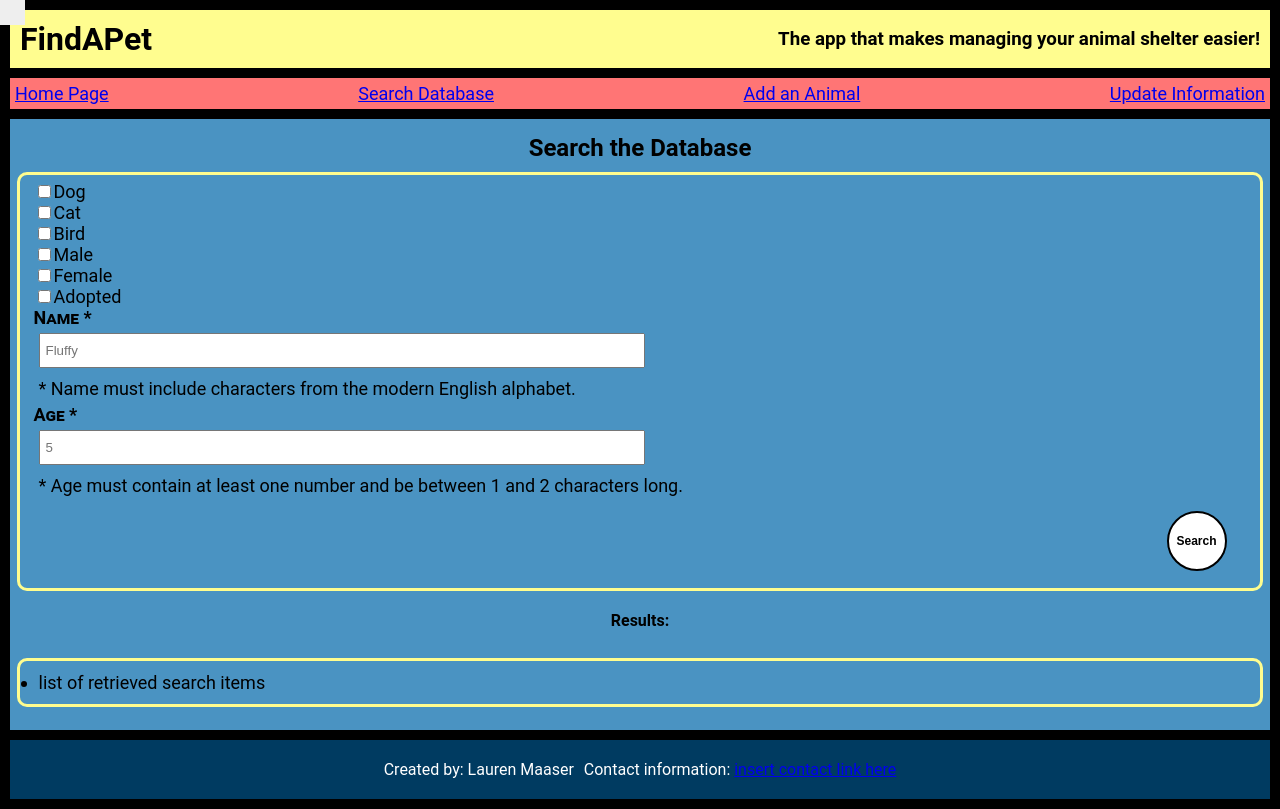
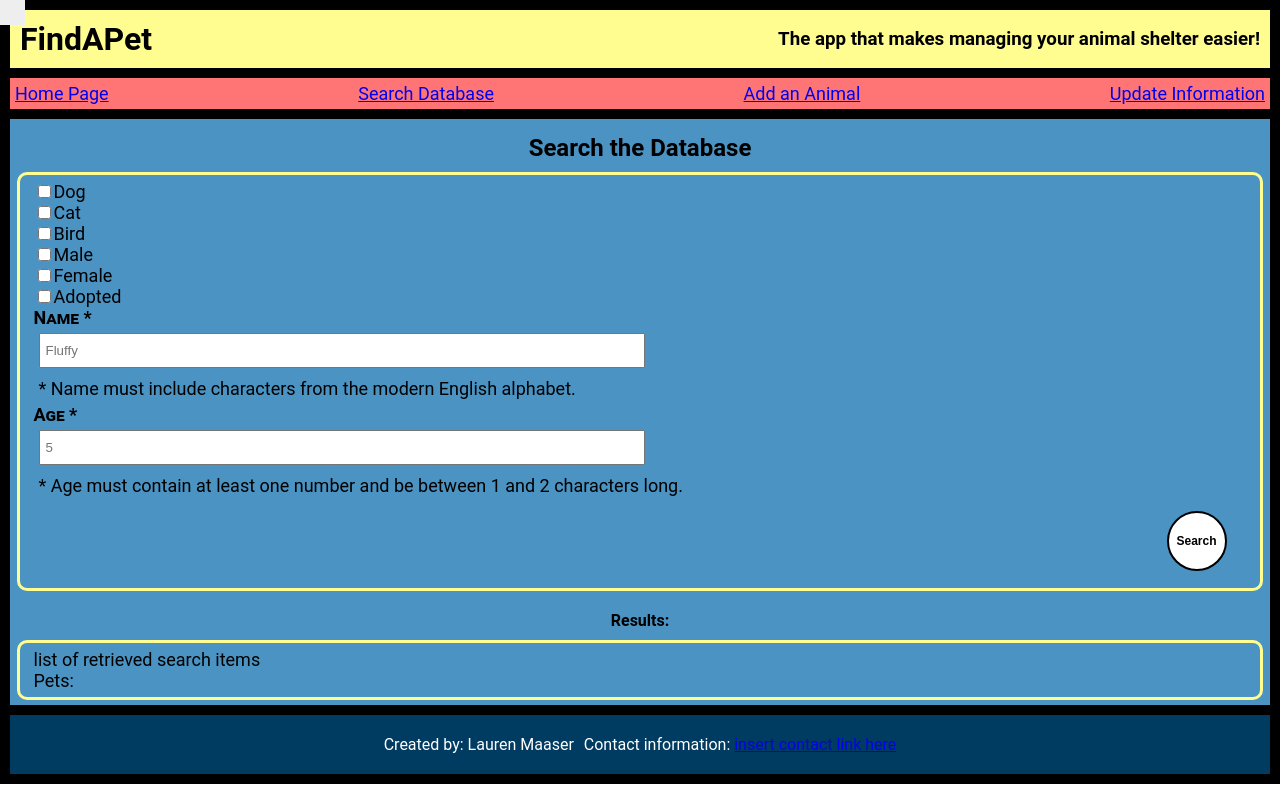
Before and after one commit to Lmcmaaser/find-a-pet-app, a React (Create React App) app: page /search in a window 1280 px wide. Built offline with nearby package versions, Linux system fonts and the light colour scheme.

Commit message:
show results

```diff
--- a/src/Search/Search.js
+++ b/src/Search/Search.js
@@ -181,10 +181,10 @@ export default class Search extends React.Component {
         </form>
         <div className="results-section">
           <h4>Results:</h4>
-          <ul className="results-list">
-            <li>list of retrieved search items
-            </li>
-          </ul>
+          <div className="results-list">
+            list of retrieved search items
+              <div>Pets:{filteredPets}</div>
+          </div>
         </div>
       </div>
     )
```
